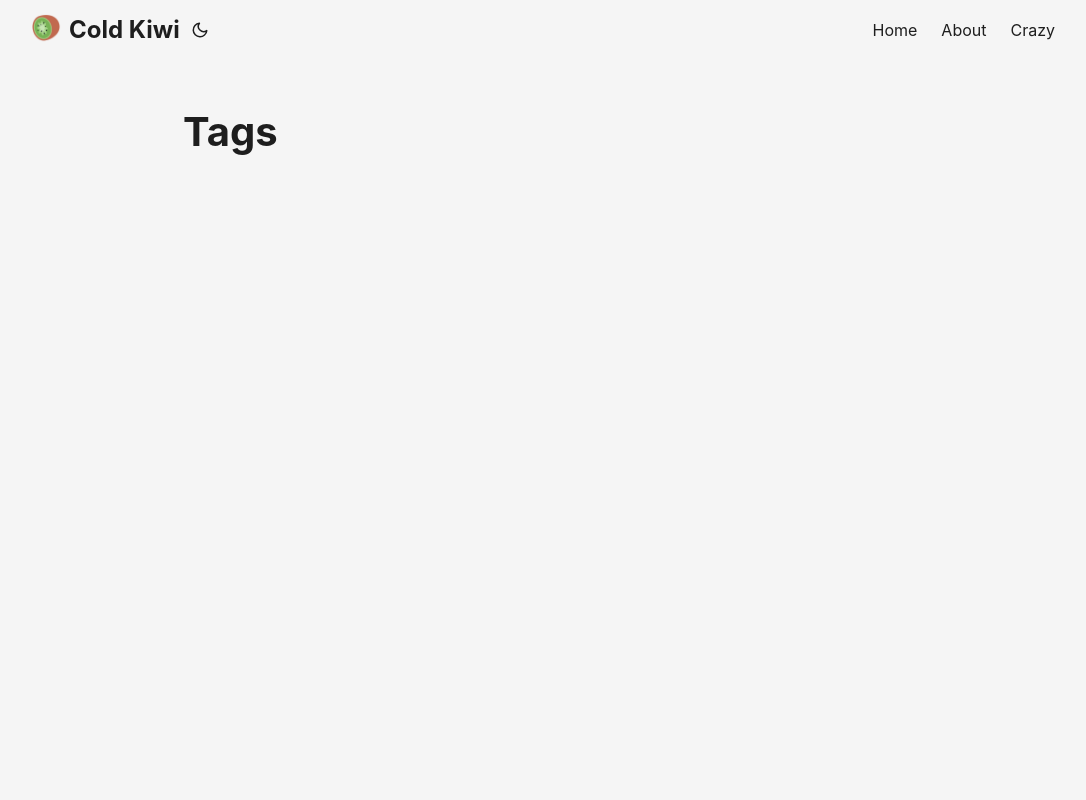
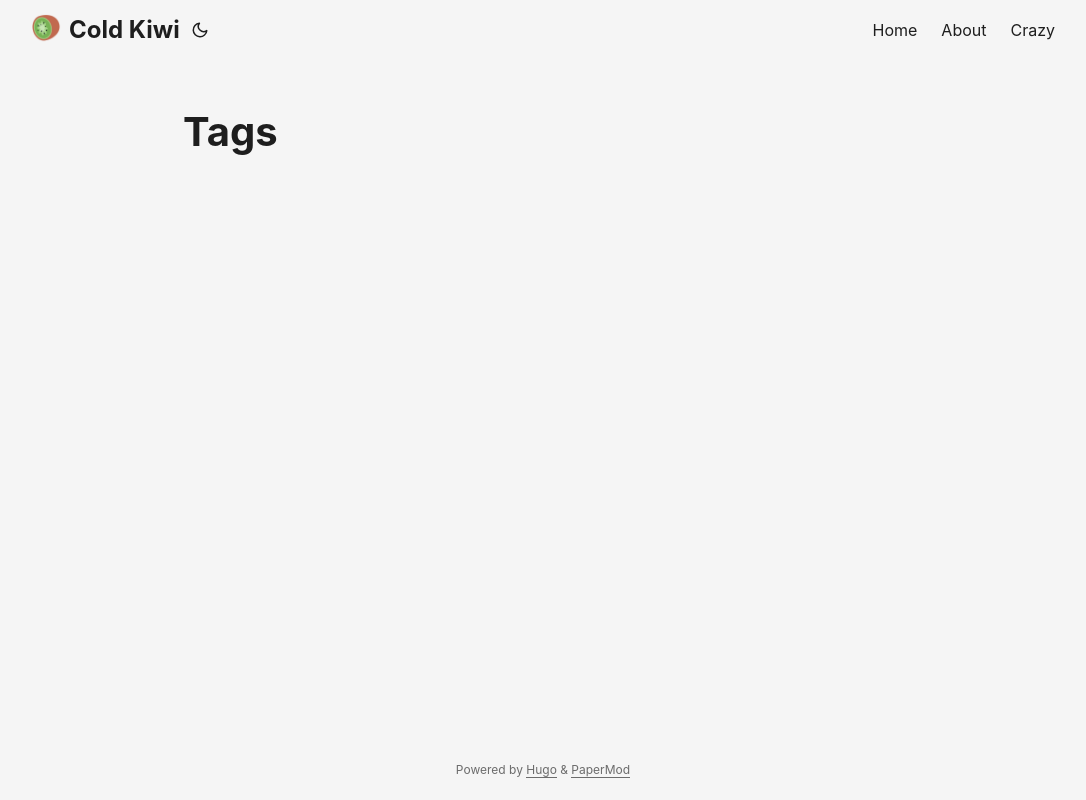
Before and after one commit to coldkiwi-932/blog, a plain HTML site: page tags/index.html in a window 1280 px wide. Shown: the whole page, without its empty margins (97-1183 px from the left). Drawn offline with Linux system fonts and the light colour scheme.

Commit message:
fix localhost issue

```diff
--- a/tags/index.html
+++ b/tags/index.html
@@ -129,6 +129,11 @@
     </main>
 
 <footer class="footer">
+    <span>
+        Powered by
+        <a href="https://gohugo.io/" rel="noopener noreferrer" target="_blank">Hugo</a> &
+        <a href="https://github.com/adityatelange/hugo-PaperMod/" rel="noopener" target="_blank">PaperMod</a>
+    </span>
 </footer>
 <a href="#top" aria-label="go to top" title="Go to Top (Alt + G)" class="top-link" id="top-link" accesskey="g">
     <svg xmlns="http://www.w3.org/2000/svg" viewBox="0 0 12 6" fill="currentColor">
```
Also changed, not shown: 404.html (+5 -0 lines), about/index.html (+5 -0 lines), categories/index.html (+5 -0 lines), crazy/index.html (+5 -0 lines), posts/post-2/index.html (+5 -0 lines).
